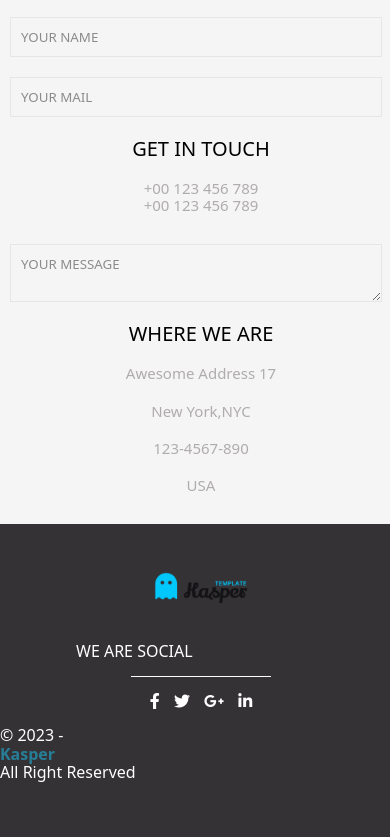
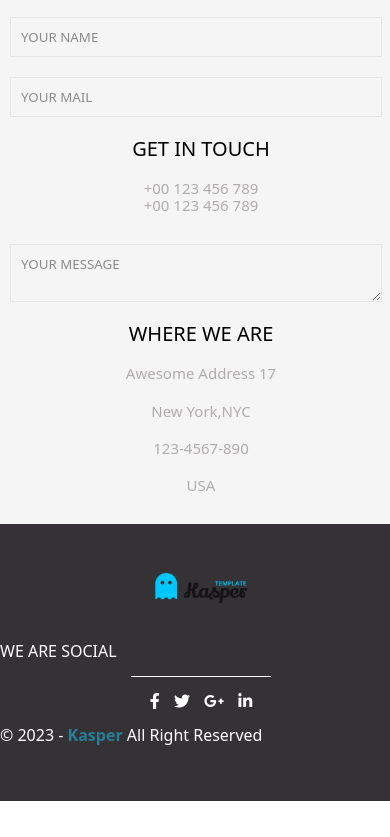
Before and after one commit to AmrElshafii/template-2, a plain HTML site: page index.html in a window 390 px wide. Shown: the part 9997-10834 px from the top of the page. After the commit the page ends 10798 px from the top, so only its background shows below. Drawn offline with Linux system fonts and the light colour scheme.

Commit message:
text-aligning

```diff
--- a/css/temp-1.css
+++ b/css/temp-1.css
@@ -1089,7 +1089,6 @@ footer img {
 footer p span {
     color: var(--main-aqua);
     font-weight: bold;
-    display: block;
 }
 
 footer a i {
@@ -1102,7 +1101,7 @@ footer a i:hover {
 
 @media (max-width: 772px) {
     footer span {
-        width: 250px;
+        width: 100%;
     }
     footer p {
         width: 100%;
```
